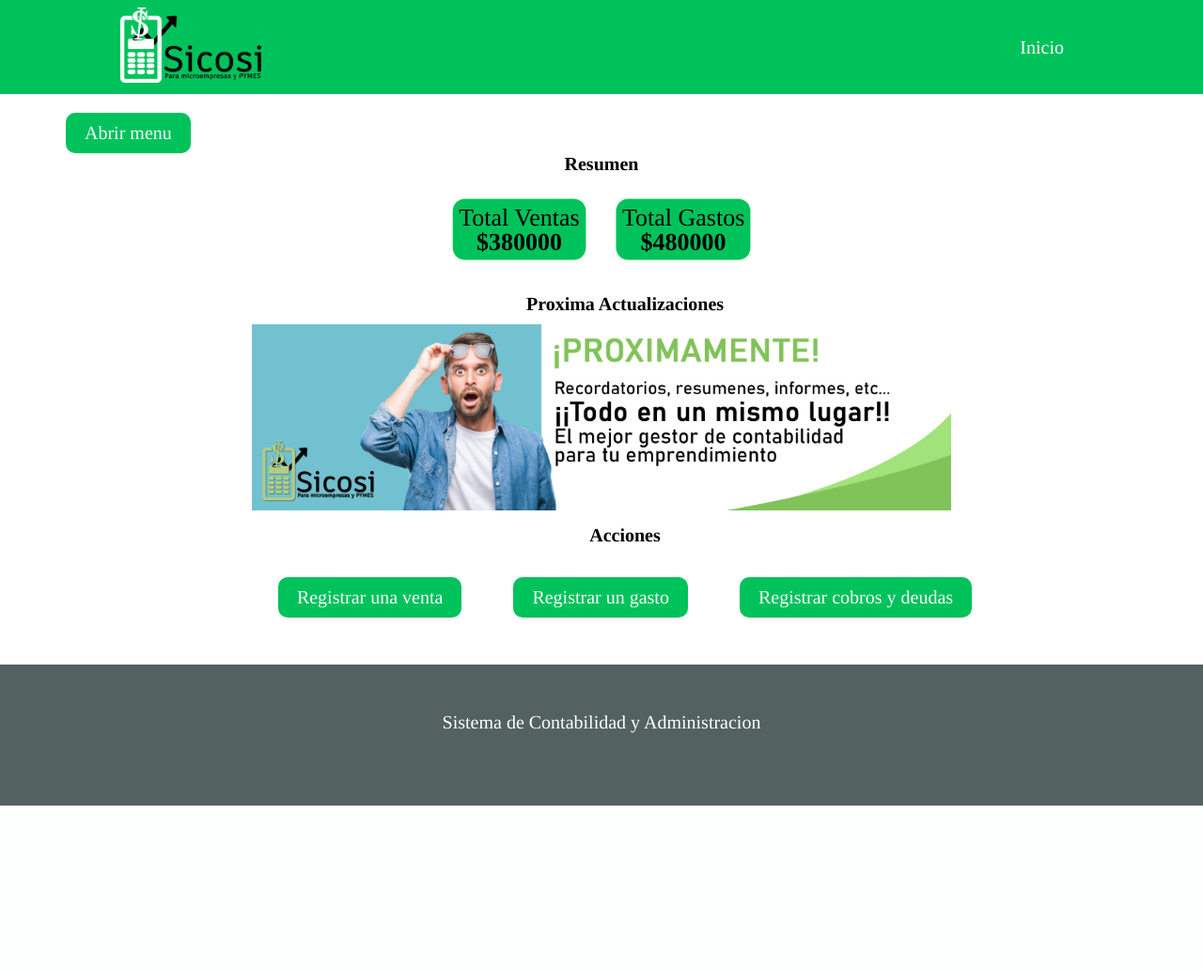
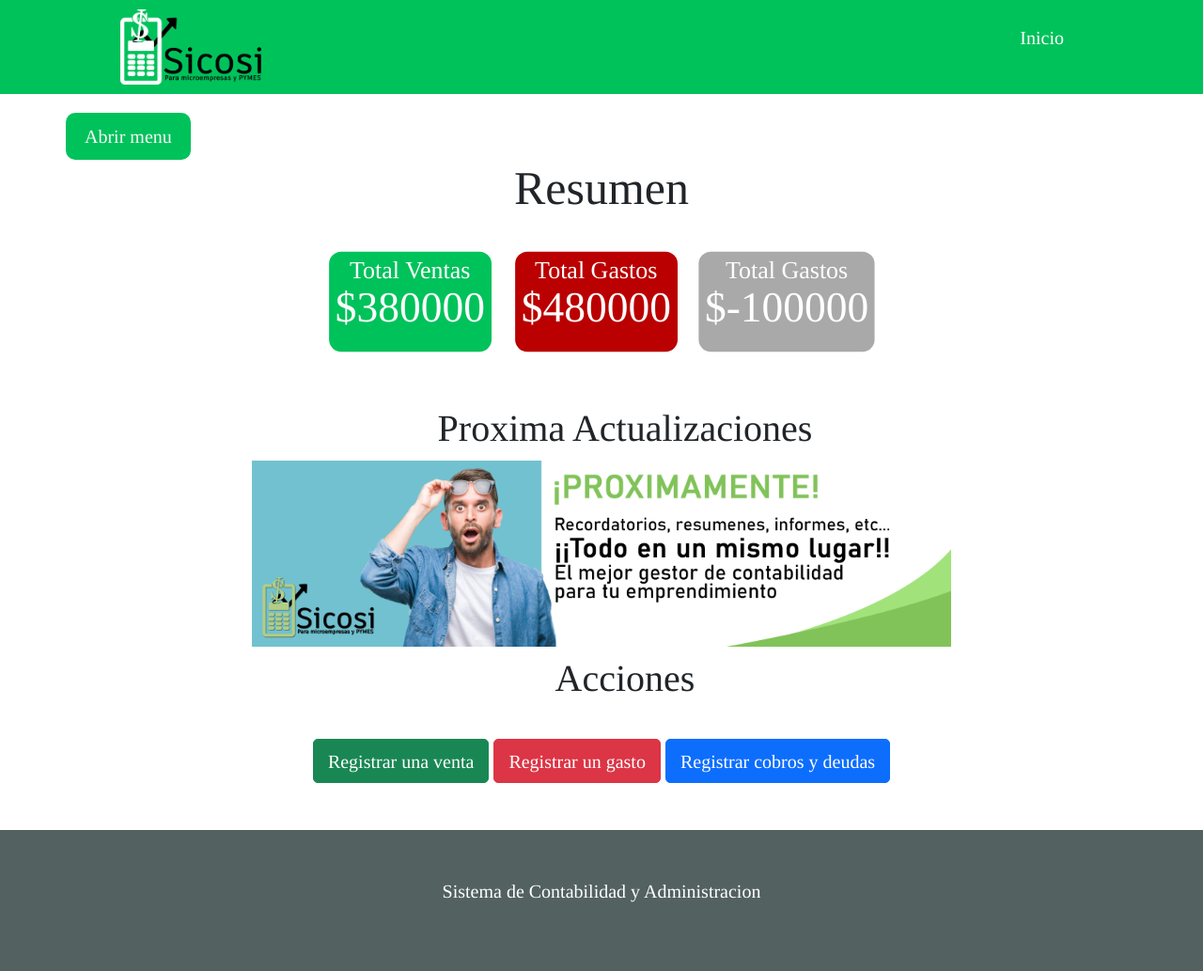
Before and after one commit to Franco-Castillo/ProjectTitulo, a Django app: page /Usuario/ in a window 1280 px wide. Shown: the whole page at 94% size. Before the commit the page ends 857 px from the top, so only its background shows below. Run offline with Django 4.2, Linux system fonts and the light colour scheme; data comes from the database, SQL or seed files in the repository; both versions use the stored data as it was after the commit.

Commit message:
Alfa 2.1

```diff
--- a/Web/base/templates/app/Usuario.html
+++ b/Web/base/templates/app/Usuario.html
@@ -8,11 +8,14 @@
 <br>
     <nav style="text-align: center;">
         <ul style="padding: 10px 40px; line-height: 20px;" >
-            <li style="padding: 5px; border-radius: 10px; background: #00c25b; line-height: 20px; display: inline-block; transform: scale(1.3);">Total Ventas
+            <li style="padding: 5px; border-radius: 10px; background: #00c25b; line-height: 20px; display: inline-block; transform: scale(1.3); color: white;">Total Ventas
                 <h3>${{ total }}</h3>
             </li>
-            <li style="padding: 5px; margin-left: 60px; border-radius: 10px; background: #00c25b; line-height: 20px; display: inline-block; transform: scale(1.3);">Total Gastos
+            <li style="padding: 5px; margin-left: 60px; border-radius: 10px; background: #ba0000; line-height: 20px; display: inline-block; transform: scale(1.3); color: white;">Total Gastos
                 <h3>${{ total1 }}</h3>
+            </li>
+            <li style="padding: 5px; margin-left: 60px; border-radius: 10px; background: #a9a9a9; line-height: 20px; display: inline-block; transform: scale(1.3); color: white;">Total Gastos
+                <h3>${{ saldo }}</h3>
             </li>
         </ul>
     </nav>
@@ -24,9 +27,9 @@
     <h2 style="text-align: center;">Acciones</h2>
     <br>
     <div class="control" style="text-align: center;">
-        <a href="{% url 'ventas' %}" class="btn"><button>Registrar una venta</button></a>
-        <a href="{% url 'gastos' %}" class="btn"><button>Registrar un gasto</button></a>
-        <a href="" class="btn"><button>Registrar cobros y deudas</button></a>
+        <a href="{% url 'ventas' %}"><button type="button" class="btn btn-success">Registrar una venta</button></a>
+        <a href="{% url 'gastos' %}"><button type="button" class="btn btn-danger">Registrar un gasto</button></a>
+        <a href=""><button type="button" class="btn btn-primary">Registrar cobros y deudas</button></a>
     </div>
 </div>
 
--- a/Web/base/templates/app/base2.html
+++ b/Web/base/templates/app/base2.html
@@ -9,6 +9,7 @@
     {% block css %}
     {% endblock %}
     <link rel="stylesheet" href="{% static 'app/CSS/Menu.css' %}">
+    <link href="https://cdn.jsdelivr.net/npm/bootstrap@5.0.2/dist/css/bootstrap.min.css" rel="stylesheet" integrity="sha384-EVSTQN3/azprG1Anm3QDgpJLIm9Nao0Yz1ztcQTwFspd3yD65VohhpuuCOmLASjC" crossorigin="anonymous">
 </head>
 <body>
 <header class="header">
--- a/Web/base/views.py
+++ b/Web/base/views.py
@@ -103,7 +103,10 @@
     for gasto in gastos:
         suma1 += gasto.precio
         pass
-    return render(request,'app/Usuario.html',{'ventas': ventas , 'total': suma ,'gastos': gastos , 'total1': suma1})
+    saldo = 0
+    saldo = suma-suma1
+    return render(request,'app/Usuario.html',{'ventas': ventas , 'total': suma ,'gastos': gastos , 'total1': suma1, 'saldo': saldo})
+
 
 #-------------------------------------------------------
 def ingreso(request):
```
Also changed, not shown: Web/db.sqlite3.
